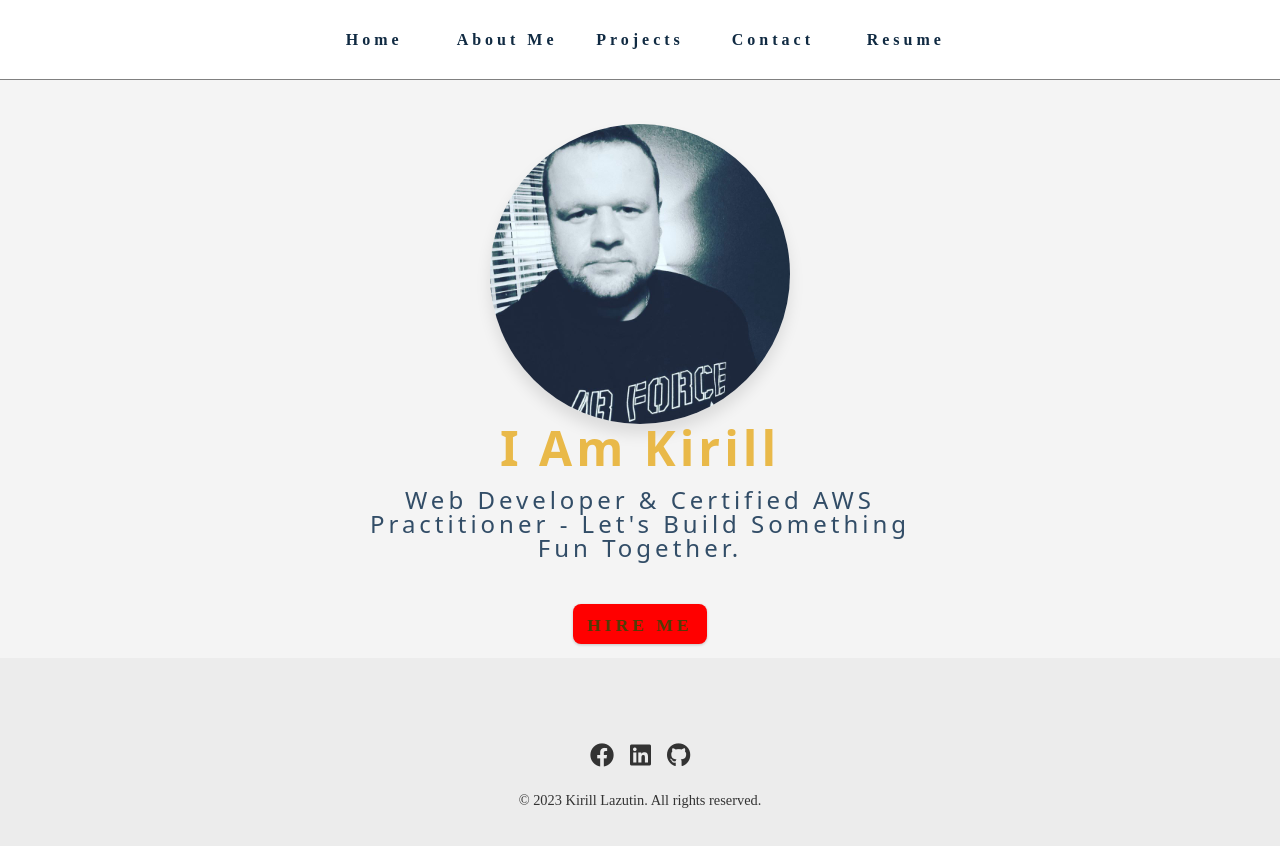
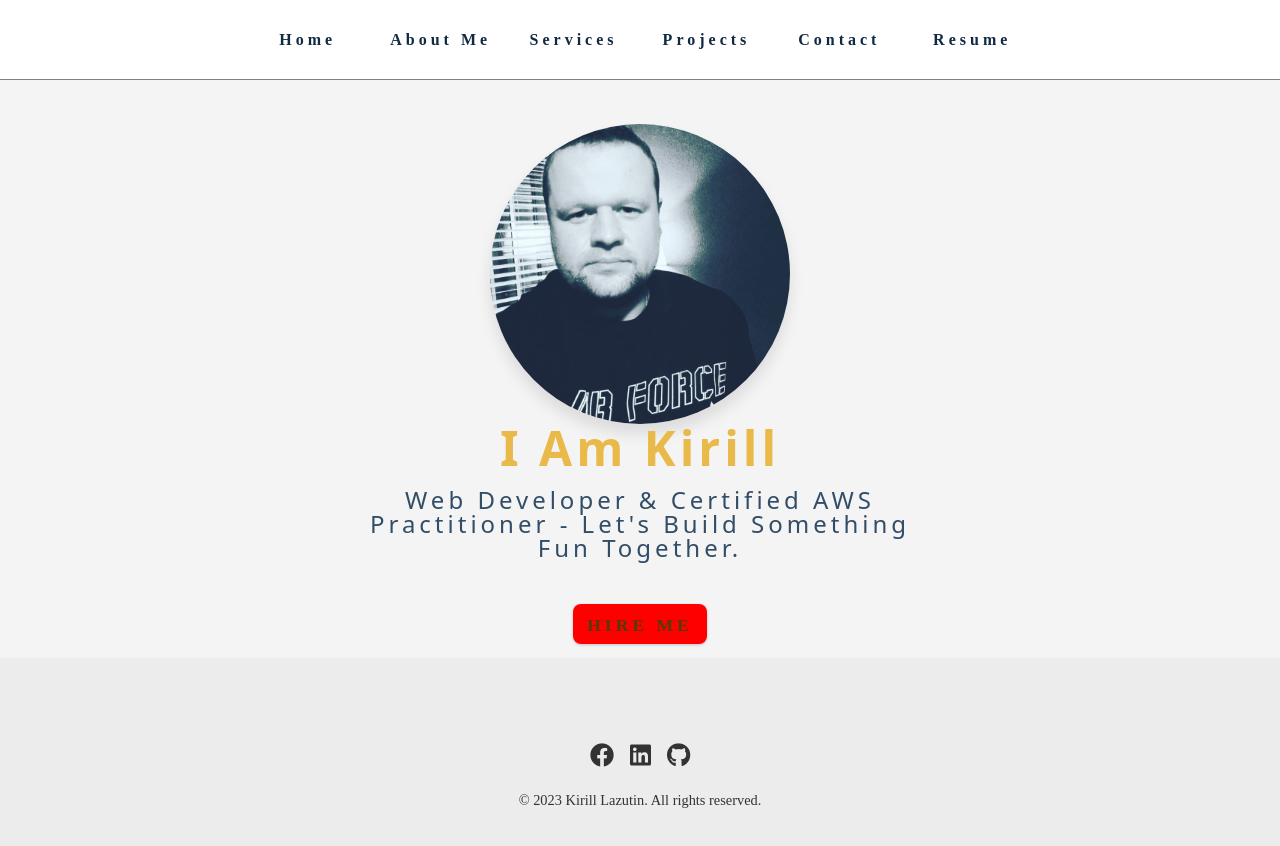
Before and after one commit to Kirill777-web/PortfolioWebDev, a React (Vite) app: page / in a window 1280 px wide. Shown: the top 846 px of the page. Built offline with nearby package versions, Linux system fonts and the light colour scheme.

Commit message:
added link to nav component to show the services page

```diff
--- a/src/Nav.css
+++ b/src/Nav.css
@@ -39,7 +39,7 @@
   }
   .nav-links {
     display: grid;
-    grid-template-columns: repeat(5, 1fr);
+    grid-template-columns: repeat(6, 1fr);
     justify-items: center;
     -webkit-column-gap: 2rem;
     -moz-column-gap: 2rem;
--- a/src/Nav.jsx
+++ b/src/Nav.jsx
@@ -44,6 +44,9 @@ function Navbar() {
               <Link to='/about'>About Me</Link>
             </li>
             <li>
+              <Link to='/services'>Services</Link>
+            </li>
+            <li>
               <Link to='/projects'>Projects</Link>
             </li>
             <li>
```
